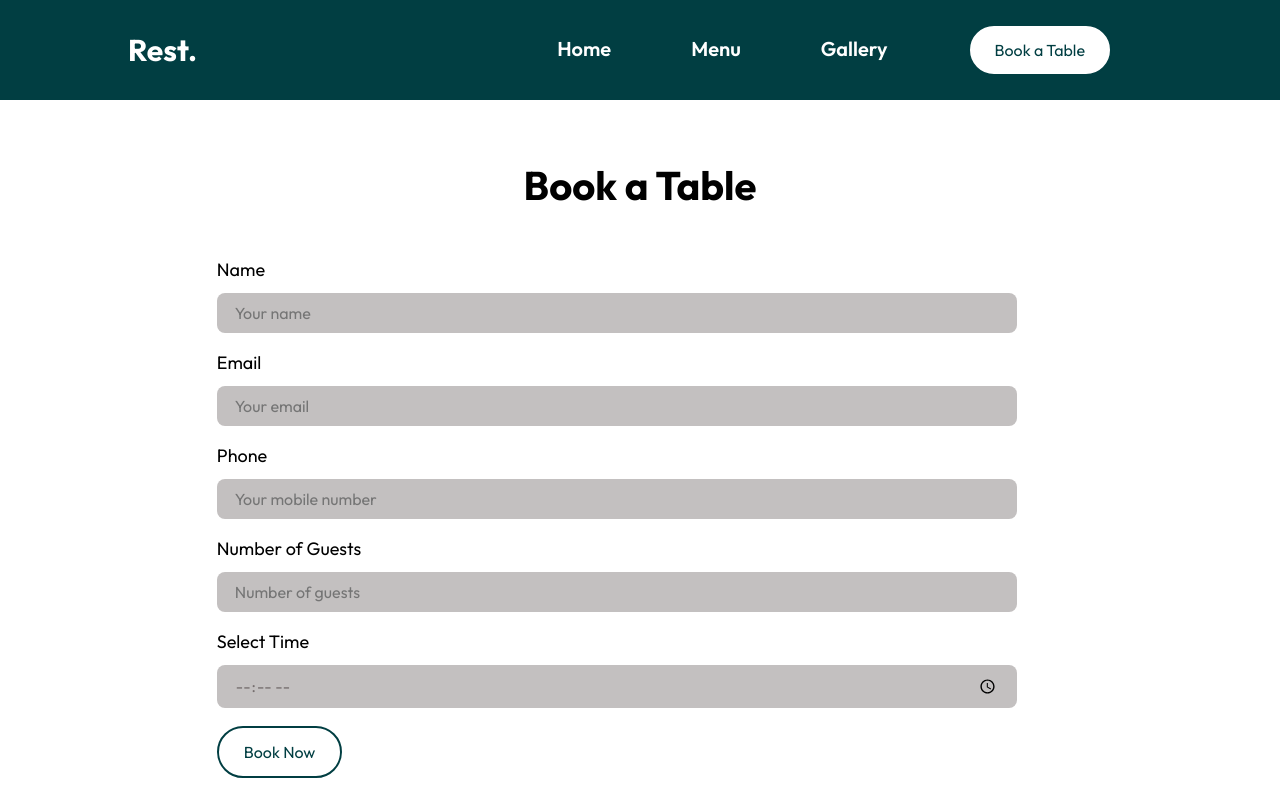
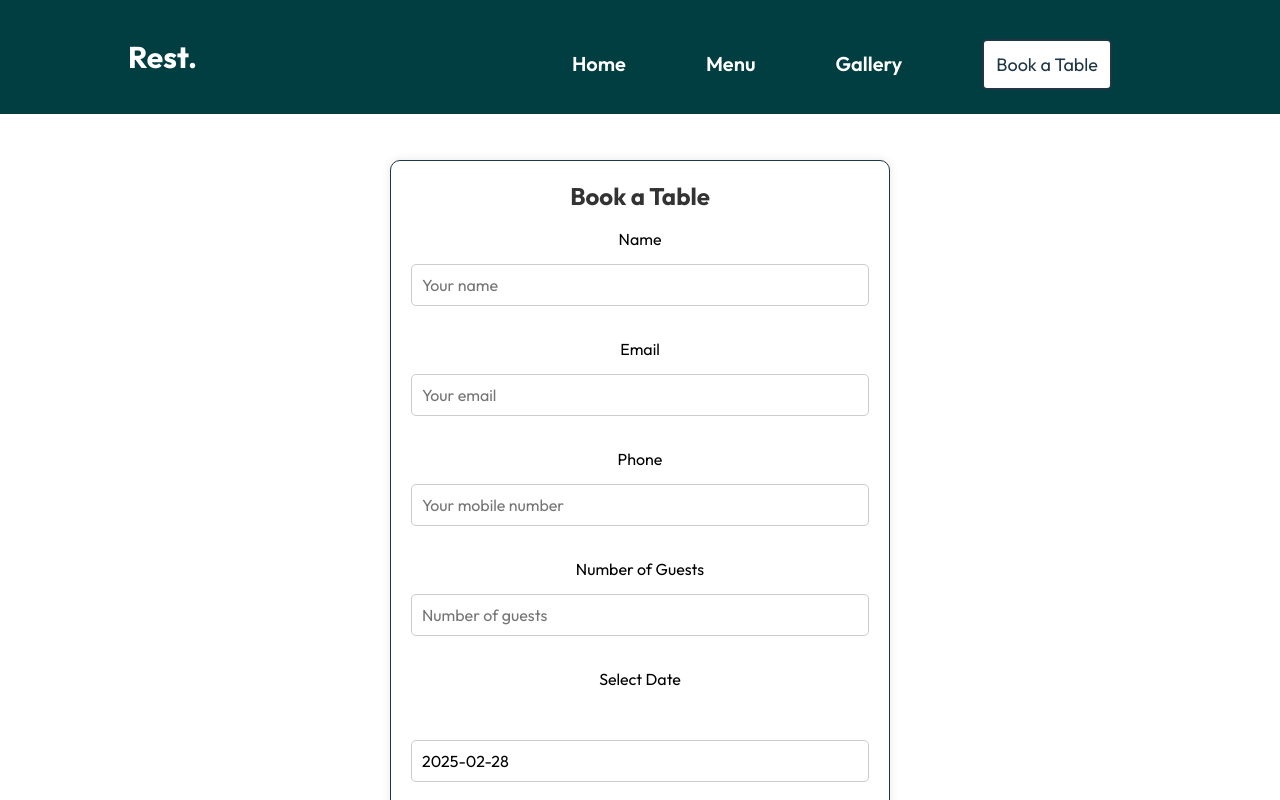
Before and after one commit to ChaitanyaEmani/restaurant, a React (Vite) app: page /booktable in a window 1280 px wide. Shown: the top 800 px of the page. Built offline with nearby package versions, Linux system fonts and the light colour scheme.

Commit message:
added date

```diff
--- a/src/index.css
+++ b/src/index.css
@@ -37,6 +37,8 @@ a{
     outline: 0;
     border: 2px solid #013e42;
 }
+
+
 
 .btn:hover{
     background: #013e42;
--- a/src/pages/BookTable/BookTable.css
+++ b/src/pages/BookTable/BookTable.css
@@ -1,62 +1,75 @@
- .booking-form{
-    display: flex;
-    flex-direction: column;
+
+.booking-form {
+    max-width: 500px;
+    margin: auto;
+    padding: 20px;
+    background: white;
+    border-radius: 10px;
+    box-shadow: 0px 0px 10px rgba(0, 0, 0, 0.1);
+    text-align: center;
     margin-top: 10rem;
-    align-items: center;
-    margin-bottom: 5rem;
+    border: 1px solid #1f3645;
+    margin-bottom: 10rem;
   }
 
-.booking-form h2{
-    text-align: center;
-    font-size: 40px;
+  h2 {
+    color: #333;
   }
 
   .form {
-    width: 100%;
-    margin-top: 3rem;
-    max-width: 1000px;
-    margin-left: 12%;
+    display: flex;
+    flex-direction: column;
   }
 
   .form div{
+    margin-top: 18px;
+  }
+
+  .input, .timepicker-input, .datepicker-input {
+    width: 100%;
+    padding: 10px;
+    margin: 15px 0px;
+    border: 1px solid #ccc;
+    border-radius: 5px;
+    font-size: 16px;
+  }
+
+  .datepicker-container, .timepicker-container {
     display: flex;
     flex-direction: column;
-    margin-bottom: 18px;
+    margin-top: 10px;
   }
 
-.form label{
-    font-size: 18px;
-    padding-bottom: 10px;
+  .datepicker-input {
+    cursor: pointer;
+    background: white;
   }
 
-.form .input{
-
-    margin-top: 2px;
-    border-radius: 8px;
-    padding: 10px 18px;
-    background: #c3c0c0;
-    color: #737373;
-    color: rgb(117, 110, 110);
-    border: none;
-    outline: none;
-    font-size: 16px;
-    width: 80%;
+  .error {
+    color: red;
+    font-size: 14px;
+    margin-top: 5px;
   }
 
-.form .error{
-    color: rgb(215, 37, 37);
+  .btn {
+    background: #fff;
+    color: #1f3645;
+    padding: 12px;
+    border: none;
+    border-radius: 5px;
+    cursor: pointer;
+    font-size: 18px;
+    margin-top: 15px;
+    transition: background 0.3s;
+    border: 2px solid #1f3645;
   }
 
-.form .timepicker-input{
+  .btn:hover {
+    background: #1f3645;
+    color: #fff;
+  }
 
-    margin-top: 2px;
-    border-radius: 8px;
-    padding: 10px 18px;
-    background: #c3c0c0;
-    color: #737373;
-    color: rgb(117, 110, 110);
-    border: none;
-    outline: none;
-    font-size: 16px;
-    width: 80%;
+  .btn-2{
+    margin: 30px 0px;
+
   }
--- a/src/pages/BookTable/BookTable.jsx
+++ b/src/pages/BookTable/BookTable.jsx
@@ -1,19 +1,24 @@
-import React from "react";
+import React, { useState } from "react";
 import { Formik, Form, Field, ErrorMessage } from "formik";
 import * as Yup from "yup";
 import { db } from "../../config/firebaseConfig";
 import { collection, addDoc } from "firebase/firestore";
 import { ToastContainer, toast } from "react-toastify";
+import DatePicker from "react-datepicker";
+import "react-datepicker/dist/react-datepicker.css";
 import "react-toastify/dist/ReactToastify.css";
 import "./BookTable.css";
 import Navbar from "../../components/Navbar/Navbar";
 
 const BookTable = () => {
+  const [selectedDate, setSelectedDate] = useState(new Date());
+
   const validationSchema = Yup.object({
     name: Yup.string().min(2).required("Name is required"),
     email: Yup.string().email("Invalid email").required("Email is required"),
     phone: Yup.string().matches(/^\d{10}$/, "Invalid phone number").required("Phone is required"),
     guests: Yup.number().min(1).max(20).required("Number of guests is required"),
+    date: Yup.date().required("Date is required").nullable(),
     time: Yup.string().required("Time is required"),
   });
 
@@ -24,6 +29,7 @@ const BookTable = () => {
         email: values.email,
         phone: values.phone,
         guests: values.guests,
+        date: values.date.toISOString().split("T")[0],
         time: values.time,
         timestamp: new Date().getTime(),
       });
@@ -36,17 +42,29 @@ const BookTable = () => {
     }
   };
 
+  const getCurrentTime = () => {
+    const now = new Date();
+    const hours = now.getHours().toString().padStart(2, "0");
+    const minutes = now.getMinutes().toString().padStart(2, "0");
+    return `${hours}:${minutes}`; // Format: "HH:MM"
+  };
+
   return (
     <>
       <Navbar />
       <div className="booking-form">
         <h2>Book a Table</h2>
         <Formik
-          initialValues={{ name: "", email: "", phone: "", guests: "", time: "" }}
+          initialValues={{ name: "", email: "", phone: "", guests: "", date: new Date(), time: "" }}
           validationSchema={validationSchema}
           onSubmit={handleSubmit}
         >
-          {({ isSubmitting }) => (
+          {({ values, setFieldValue, isSubmitting }) => {
+            const today = new Date();
+            const isToday = selectedDate.toDateString() === today.toDateString();
+            const minTime = isToday ? getCurrentTime() : "00:00";
+
+            return (
               <Form className="form">
                 <div>
                   <label>Name</label>
@@ -72,18 +90,45 @@ const BookTable = () => {
                   <ErrorMessage name="guests" component="div" className="error" />
                 </div>
 
+                {/* Date Picker Field */}
+                <div className="datepicker-container">
+                  <label>Select Date</label>
+                  <DatePicker
+                    selected={selectedDate}
+                    onChange={(date) => {
+                      setSelectedDate(date);
+                      setFieldValue("date", date);
+                      if (date.toDateString() !== today.toDateString()) {
+                        setFieldValue("time", ""); // Reset time for future dates
+                      }
+                    }}
+                    dateFormat="yyyy-MM-dd"
+                    minDate={today}
+                    className="datepicker-input"
+                    placeholderText="Select a date"
+                  />
+                  <ErrorMessage name="date" component="div" className="error" />
+                </div>
 
+                {/* Time Picker */}
                 <div className="timepicker-container">
-                <label className="timepicker-label">Select Time</label>
-                <Field type="time" name="time" className="timepicker-input" required />
+                  <label>Select Time</label>
+                  <Field
+                    type="time"
+                    name="time"
+                    className="timepicker-input"
+                    min={minTime} // Restrict past times
+                    required
+                  />
                   <ErrorMessage name="time" component="div" className="error" />
                 </div>
 
-              <button type="submit" disabled={isSubmitting} className="btn">
+                <button type="submit" disabled={isSubmitting} className="btn btn-2">
                   Book Now
                 </button>
               </Form>
-          )}
+            );
+          }}
         </Formik>
       </div>
       <ToastContainer />
```
Also changed, not shown: firebase.json (added), 1 other file (tests, documents, lock files or other folders). Lines whose indentation alone changed are shown as unchanged.
